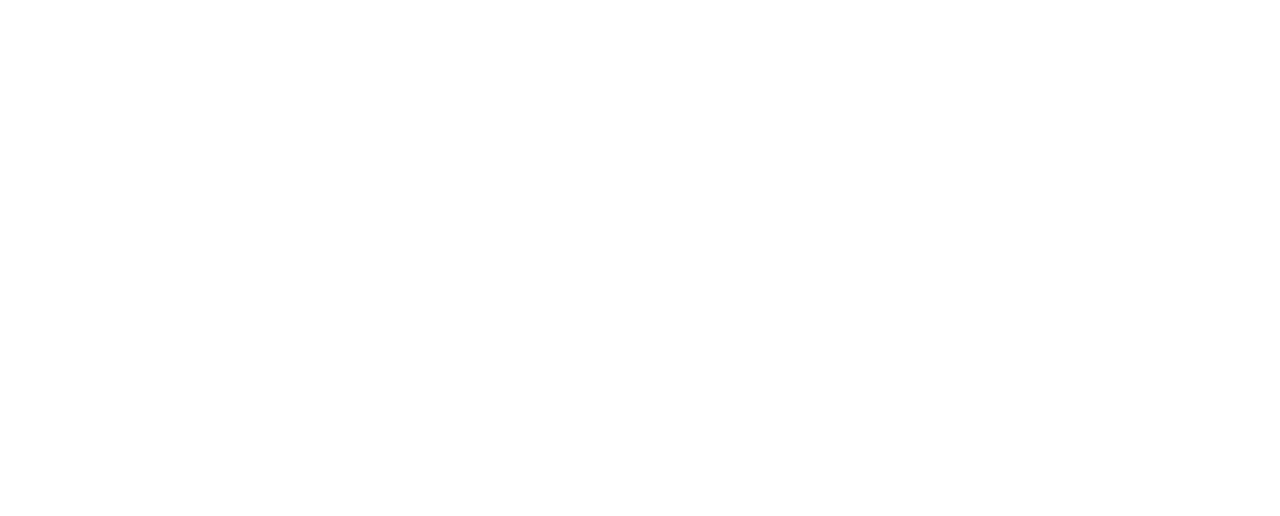
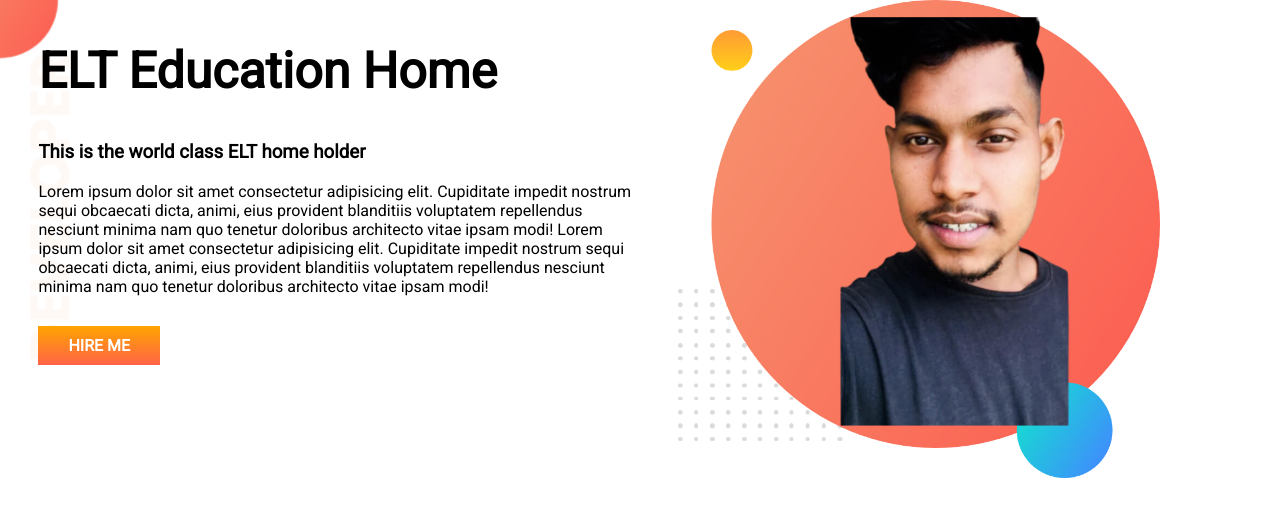
Before and after one commit to dev-hafiz/nestedSiteDev, a plain HTML site: page index.html in a window 1280 px wide. Drawn offline with Linux system fonts and the light colour scheme.

Commit message:
We are working mood

```diff
--- a/index.html
+++ b/index.html
@@ -5,9 +5,24 @@
     <meta http-equiv="X-UA-Compatible" content="IE=edge">
     <meta name="viewport" content="width=device-width, initial-scale=1.0">
     <title>Portfolio Practice</title>
+    <link rel="preconnect" href="https://fonts.googleapis.com">
+    <link rel="preconnect" href="https://fonts.gstatic.com" crossorigin>
+    <link href="https://fonts.googleapis.com/css2?family=Roboto&display=swap" rel="stylesheet">
     <link rel="stylesheet" href="style.css">
 </head>
 <body>
 
+    <section class="flexible-container bg-top-section">
+        <div class="half-width">
+            <h1>ELT Education Home</h1>
+            <h3>This is the world class ELT home holder</h3>
+            <p class="pcls">Lorem ipsum dolor sit amet consectetur adipisicing elit. Cupiditate impedit nostrum sequi obcaecati dicta, animi, eius provident blanditiis voluptatem repellendus nesciunt minima nam quo tenetur doloribus architecto vitae ipsam modi! Lorem ipsum dolor sit amet consectetur adipisicing elit. Cupiditate impedit nostrum sequi obcaecati dicta, animi, eius provident blanditiis voluptatem repellendus nesciunt minima nam quo tenetur doloribus architecto vitae ipsam modi! </p>
+            <a class="link-portfolio" target="_blank" href="#">HIRE ME</a>
+        </div>
+        <div class="half-width">
+            <img src="images/okshi.png" alt="">
+        </div>
+    </section>
+
 </body>
 </html>
--- a/style.css
+++ b/style.css
@@ -0,0 +1,36 @@
+
+body{
+    font-family: 'Roboto', sans-serif;
+    margin: 0;
+}
+h1{
+    font-size: 50px;
+}
+
+.flexible-container{
+    display: flex;
+    margin-bottom: 150px;
+}
+
+.half-width{
+    width: 50%;
+    margin-left: 3%;
+}
+.half-width img{
+    width: 80%;
+}
+.link-portfolio{
+    text-decoration: none;
+    background-image: linear-gradient(orange, tomato);
+    color: white;
+    font-weight: 900;
+    padding: 10px 30px;
+}
+.pcls{
+    margin-bottom: 40px;
+}
+
+.bg-top-section{
+    background-image: url(images/top-banner.png);
+    background-repeat: no-repeat;
+}
```
